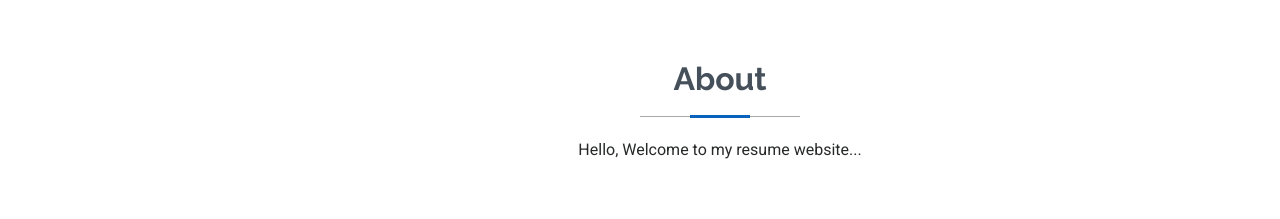
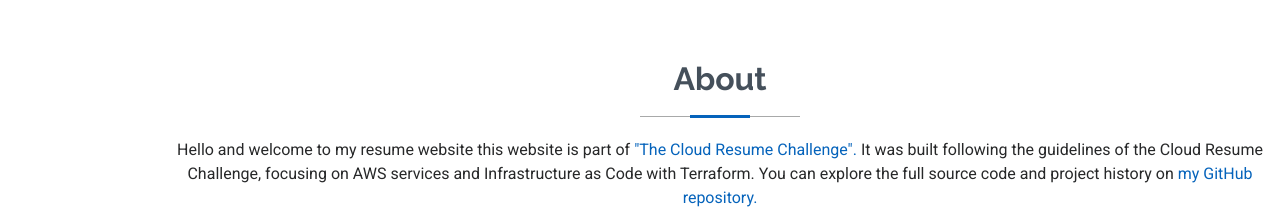
Before and after one commit to Tuangtnp/resume-website-AWS, a plain HTML site: page frontend/index.html in a window 1280 px wide. Shown: the part 800-1019 px from the top of the page. Drawn offline with Linux system fonts and the light colour scheme; no server answers.

Commit message:
Update description on about section.

```diff
--- a/frontend/index.html
+++ b/frontend/index.html
@@ -83,7 +83,11 @@
       <!-- Section Title -->
       <div class="container section-title" data-aos="fade-up">
         <h2>About</h2>
-        <p>Hello, Welcome to my resume website...</p>
+        <p>Hello and welcome to my resume website this website is part of
+          <a href="https://cloudresumechallenge.dev/docs/the-challenge/aws/" target="_blank" rel="noopener noreferrer">"The Cloud Resume Challenge".</a>
+          It was built following the guidelines of the Cloud Resume Challenge, focusing on AWS services and Infrastructure as Code with Terraform. You can explore the full source code and project history on
+          <a href="https://github.com/Tuangtnp/resume-website-AWS" target="_blank" rel="noopener noreferrer">my GitHub repository.</a>
+        </p>
       </div><!-- End Section Title -->
 
       <div class="container" data-aos="fade-up" data-aos-delay="100">
```
